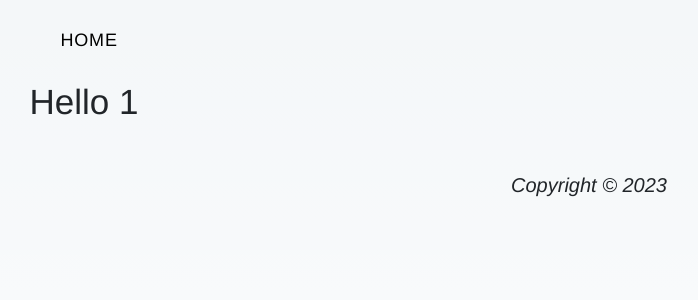
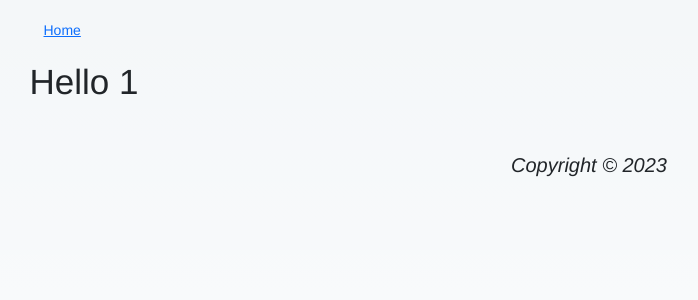
Before and after one commit to bugb/devops.ci, a Next.js app: page /1 in a window 1280 px wide. Shown: the top 300 px of the page, without its empty margins (51-749 px from the left). Built offline with nearby package versions, Linux system fonts and the light colour scheme.

Commit message:
blog: use next link for faster transitions

```diff
--- a/components/Navbar.js
+++ b/components/Navbar.js
@@ -1,3 +1,4 @@
+import Link from 'next/link'
 import { Nav, Navbar } from 'react-bootstrap';
 
 const BlogNavbar = () => {
@@ -14,8 +15,8 @@
         <Nav className="ml-auto">
           <Nav.Link
             className="fj-navbar-item fj-navbar-link"
-            href='/'>Home
-          </Nav.Link>
+            as={() => <Link href="/">Home</Link>}
+          />
         </Nav>
       </Navbar.Collapse>
     </Navbar>
```
